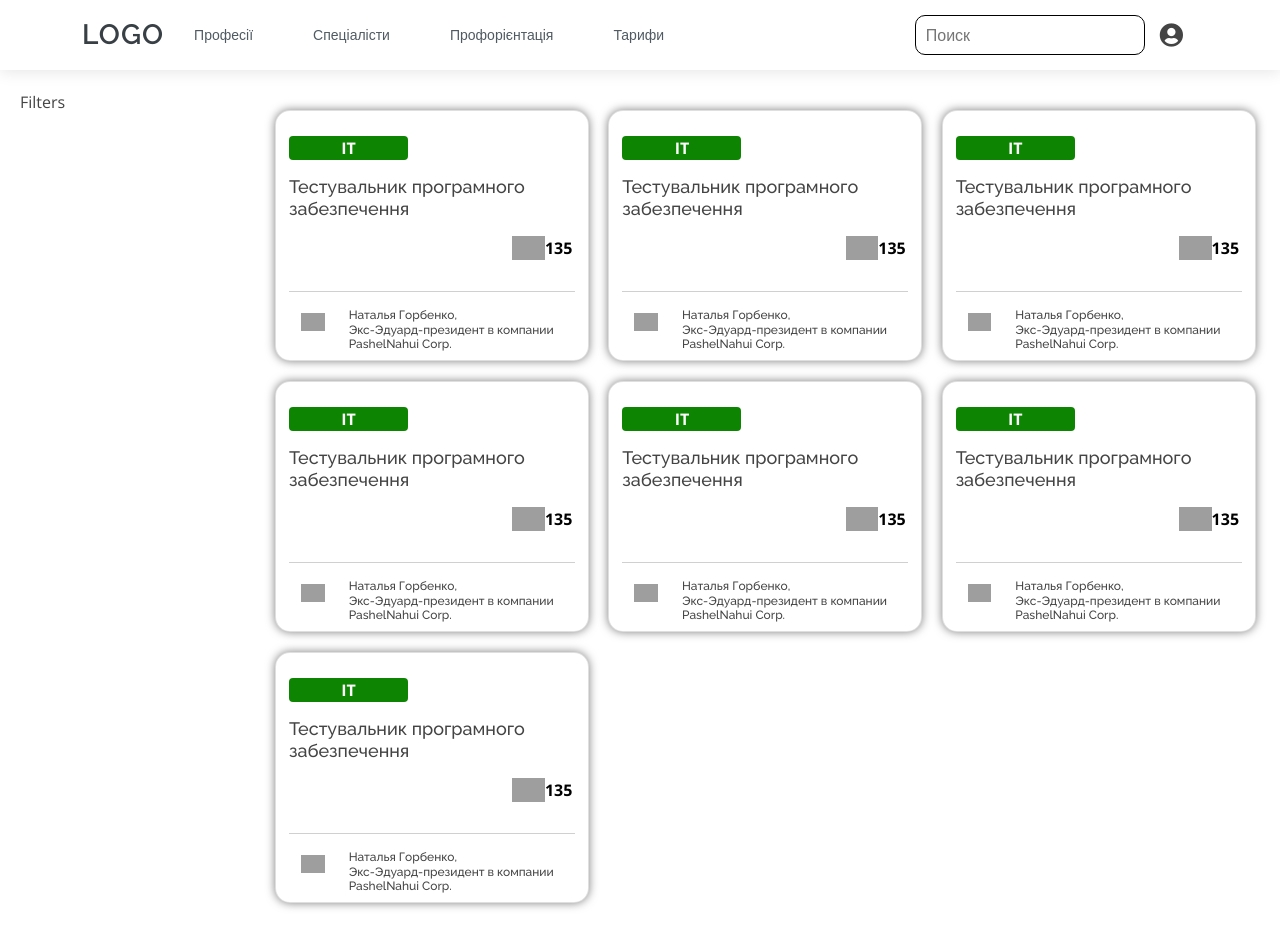
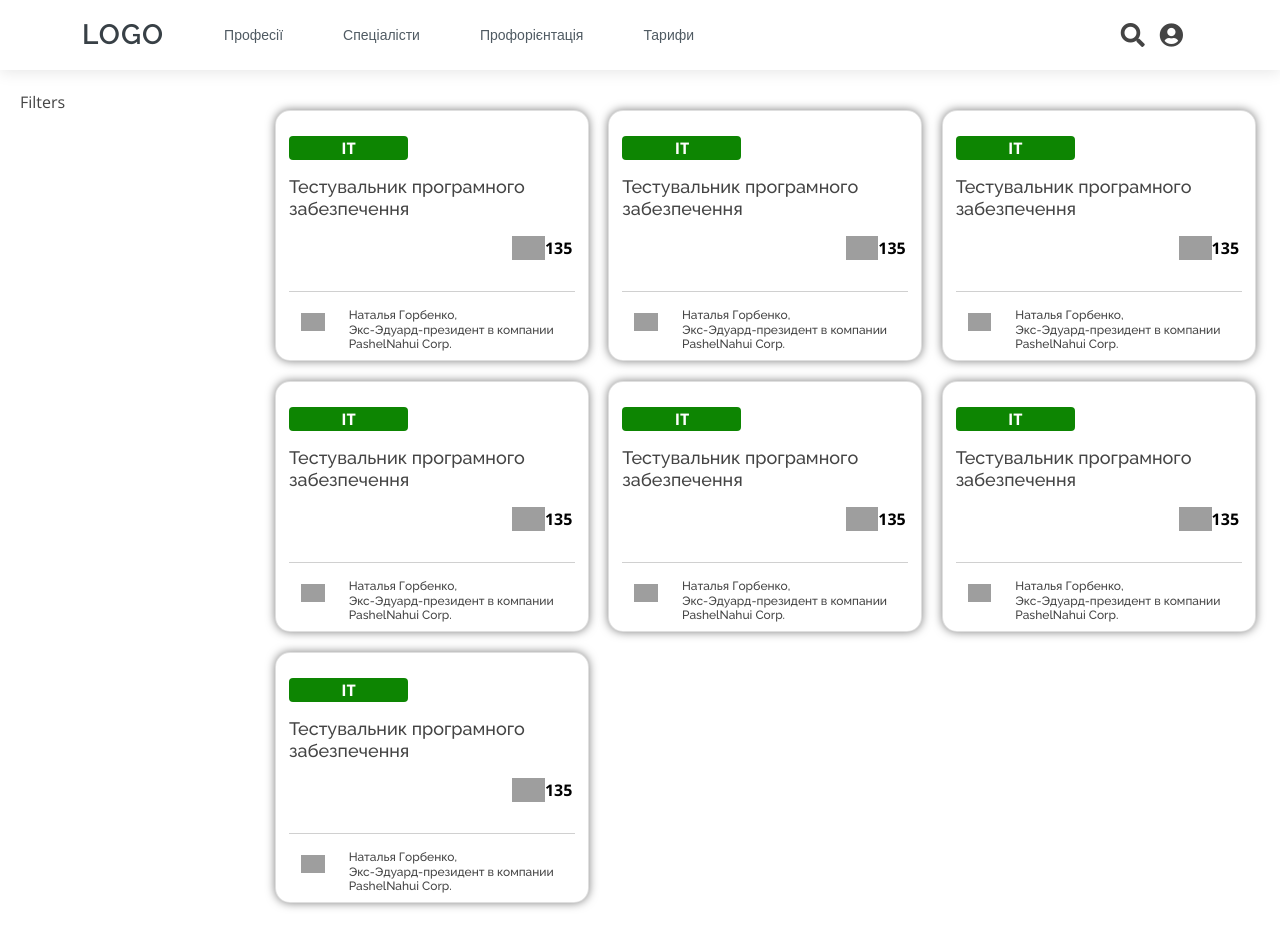
Before and after one commit to Algoritm211/five-steps-frontend, a React (Create React App) app: page /main in a window 1280 px wide. Built offline with nearby package versions, Linux system fonts and the light colour scheme; grey boxes are pictures that could not be loaded.

Commit message:
Add styles to search input and header

```diff
--- a/src/components/Header/Header.css
+++ b/src/components/Header/Header.css
@@ -5,7 +5,6 @@
   height: 70px;
   transition: all 0.5s;
   z-index: 997;
-  transition: all 0.5s;
   background: #fff;
   box-shadow: 0px 2px 15px rgba(0, 0, 0, 0.1);
 }
@@ -13,6 +12,7 @@
 #header .logo h1 {
   font-size: 28px;
   margin: 0;
+  margin-right: 30px;
   font-weight: 600;
   letter-spacing: 1px;
   text-transform: uppercase;
@@ -25,6 +25,7 @@
 }
 
 #header .logo img {
+  margin-right: 30px;
   max-height: 40px;
 }
 
@@ -190,8 +191,15 @@
   transition: 0.5s;
 }
 
+.mobile-nav-toggle.fa-bars {
+  color: #444444;
+  width: 25px;
+  z-index: 999;
+}
+
 .mobile-nav-toggle.fa-times {
-  color: black;
+  color: #444444;
+  width: 25px;
   z-index: 999;
 }
 
@@ -282,22 +290,35 @@
   display: block;
 }
 
-.input {
-  padding: 5px 10px;
-  border-radius: 10px;
-  outline: none;
-  border: 1px solid black;
-  width: 230px;
+.input{
+  transition: all 0.5s;
+  opacity: 0;
 }
 
-.input:focus {
-  border: 1px solid #f26c4f;
+.input-active {
+  padding: 5px 10px;
+  margin: 0 15px 0 0;
+  border-radius: 999px;
+  outline: none;
+  border: none;
+  width: 230px;
+  background-color: #f1f3f5;
+  transition: all 0.5s;
+  opacity: 1;
+}
+
+.input-active:active, .input-active:focus{
+  box-shadow: 0 0 10px rgba(242,108,79,0.8);
 }
 
 .personIcon {
   align-items: center;
   line-height: 40px;
   font-size: 24px;
-  margin: 0 15px;
+  margin: 0 15px 0 0;
   cursor: pointer;
 }
+
+.personIcon:hover{
+  color:#f26c4f;
+}
--- a/src/components/Header/Header.jsx
+++ b/src/components/Header/Header.jsx
@@ -11,6 +11,7 @@ const Header = () => {
 	const [searchText, setSearchText] = useState('')
 	const isAuth = useSelector(getIsAuth)
 	const [isMobile, setIsMobile] = useState(false)
+	const [isActiveSearch, setIsActiveSearch] = useState(false)
 
 	const onLogout = () => {
 		dispatch(logout())
@@ -38,11 +39,12 @@ const Header = () => {
 						value={searchText}
 						onChange={(event) => setSearchText(event.target.value)}
 						type={'text'}
-						className={'input'}
+						className={`${isActiveSearch ? 'input-active' : 'input'}`}
 						placeholder={'Поиск'} />
 					<nav id='navbar-right' className='navbar-right order-last order-lg-0'
 							 style={{ marginLeft: 'auto!important' }}>
 						<ul>
+							<i class="fas fa-search personIcon" onClick={() => setIsActiveSearch(prev => !prev)} />
 							<li className='dropdown'>
 								<i className='fas fa-user-circle personIcon' />
 								<ul>
```
